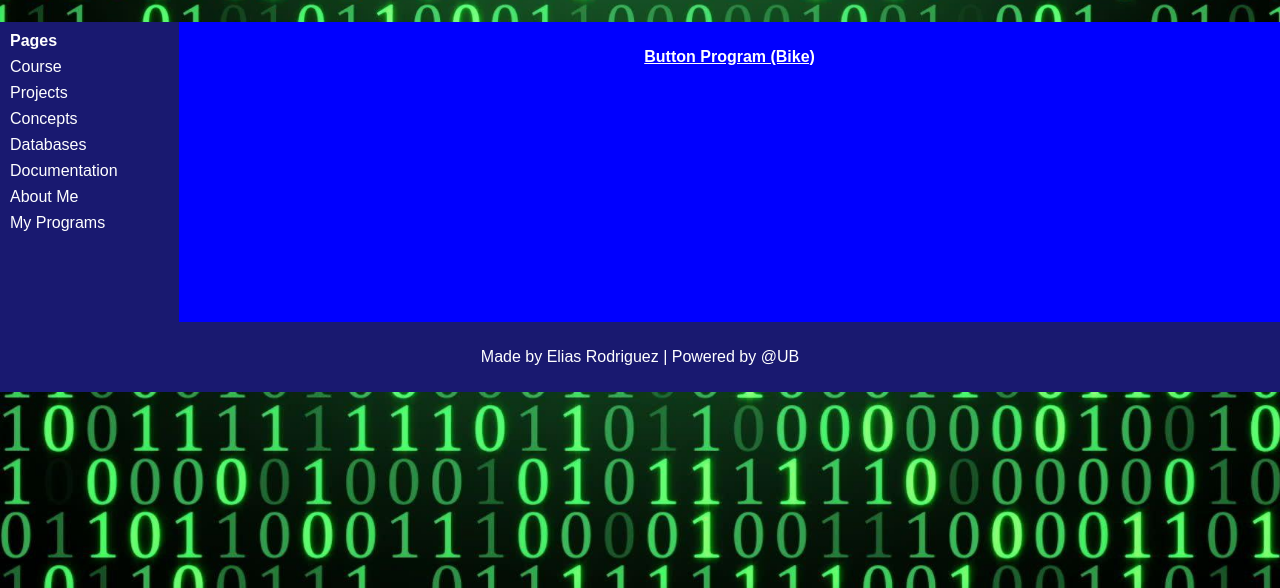
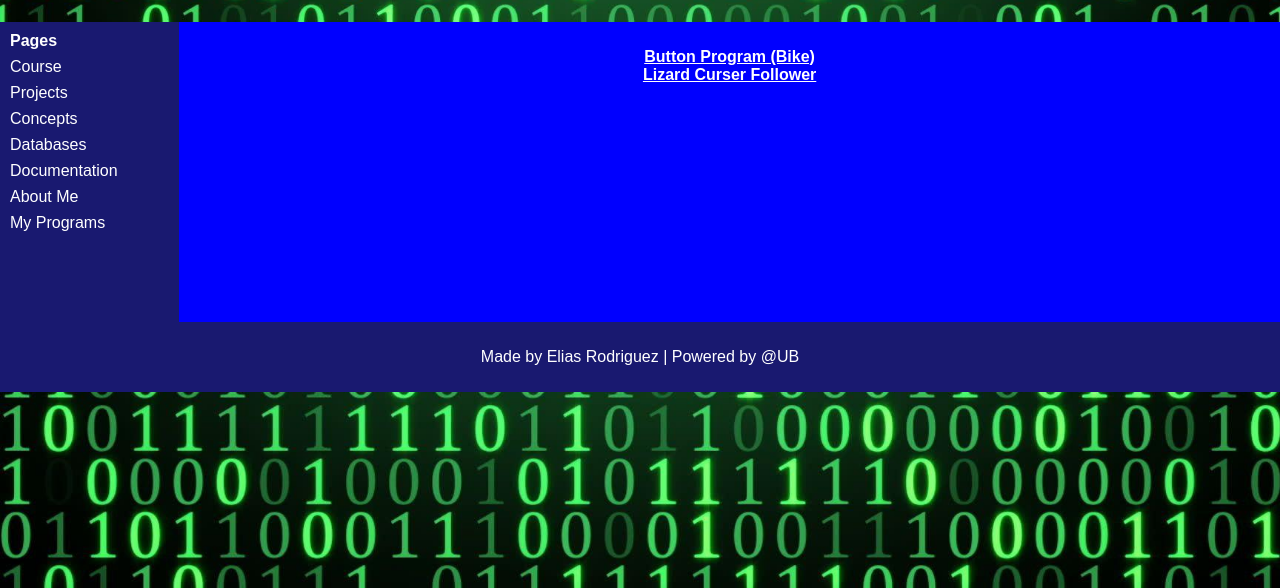
Before and after one commit to reliasbz/foc, a plain HTML site: page myprograms.html in a window 1280 px wide. Shown: the part 212-800 px from the top of the page. Drawn offline with Linux system fonts and the light colour scheme.

Commit message:
Update myprograms.html

```diff
--- a/myprograms.html
+++ b/myprograms.html
@@ -110,6 +110,7 @@ body {
 
             <p>
               <a href="button.html" style="color: white; font-weight: bold;">Button Program (Bike)</a> <br>
+              <a href="lizard.html" style="color: white; font-weight: bold;">Lizard Curser Follower</a> <br>
 
             </p>
             </div>
```
